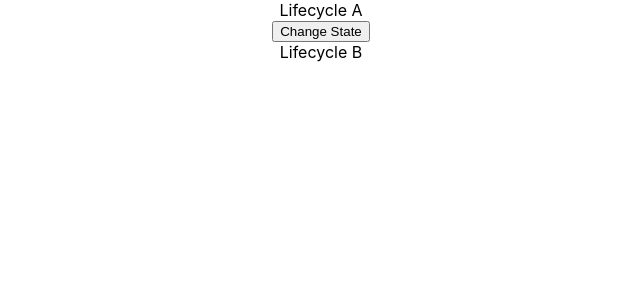
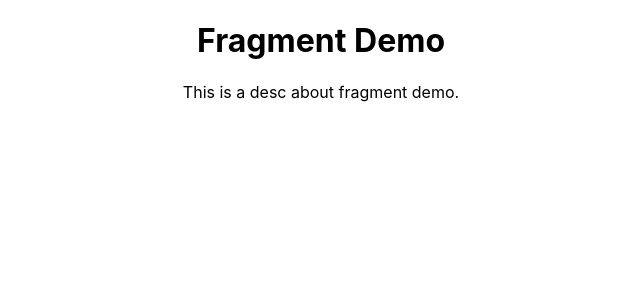
Before and after one commit to ParveenDavid2394/my-app, a React (Create React App) app: page / in a window 1280 px wide. Shown: the top 300 px of the page, without its empty margins (319-959 px from the left). Built offline with nearby package versions, Linux system fonts and the light colour scheme.

Commit message:
React fragment usage

```diff
--- a/src/App.js
+++ b/src/App.js
@@ -19,11 +19,13 @@ import styles from './components/Style.module.css';
 import './components/myStyles.css';
 import Form from './components/Form';
 import LifecycleA from './components/LifecycleA';
+import FragmentDemo from './components/FragmentDemo';
 
 function App() {
   return (
     <div className="App">
-        <LifecycleA />
+    <FragmentDemo />
+        {/* <LifecycleA /> */}
         {/* <Counter />
         <Greet />
         <Welcome name='Bruce Wayne' heroName='Batman'/>
--- /dev/null
+++ b/src/components/FragmentDemo.js
@@ -0,0 +1,31 @@
+// Fragments
+/*
+    Fragments allows to group a list of children elements without adding
+    extra nodes on the DOM
+
+    for example, this parent component has a table element and the columns are in a child
+    component. If we return it in a div from the child element,we will get an error.
+    So solution is to use <React.Fragment>
+
+    when returning a list using React.Fragment we can utilise the key in the tag
+    <React.Fragment key={item.id}>
+
+    another shorthand for <React.Fragment> is empty tag <> This is React.Fragment shorthand </>
+*/
+
+import React from 'react';
+
+function FragmentDemo(props){
+
+    return(
+        // instead of div, use React.Fragment. will avoid creation of extra div node
+        <React.Fragment>
+            <h1>
+                Fragment Demo
+            </h1>
+            <p>This is a desc about fragment demo.</p>
+        </React.Fragment>
+    )
+}
+
+export default FragmentDemo
```
